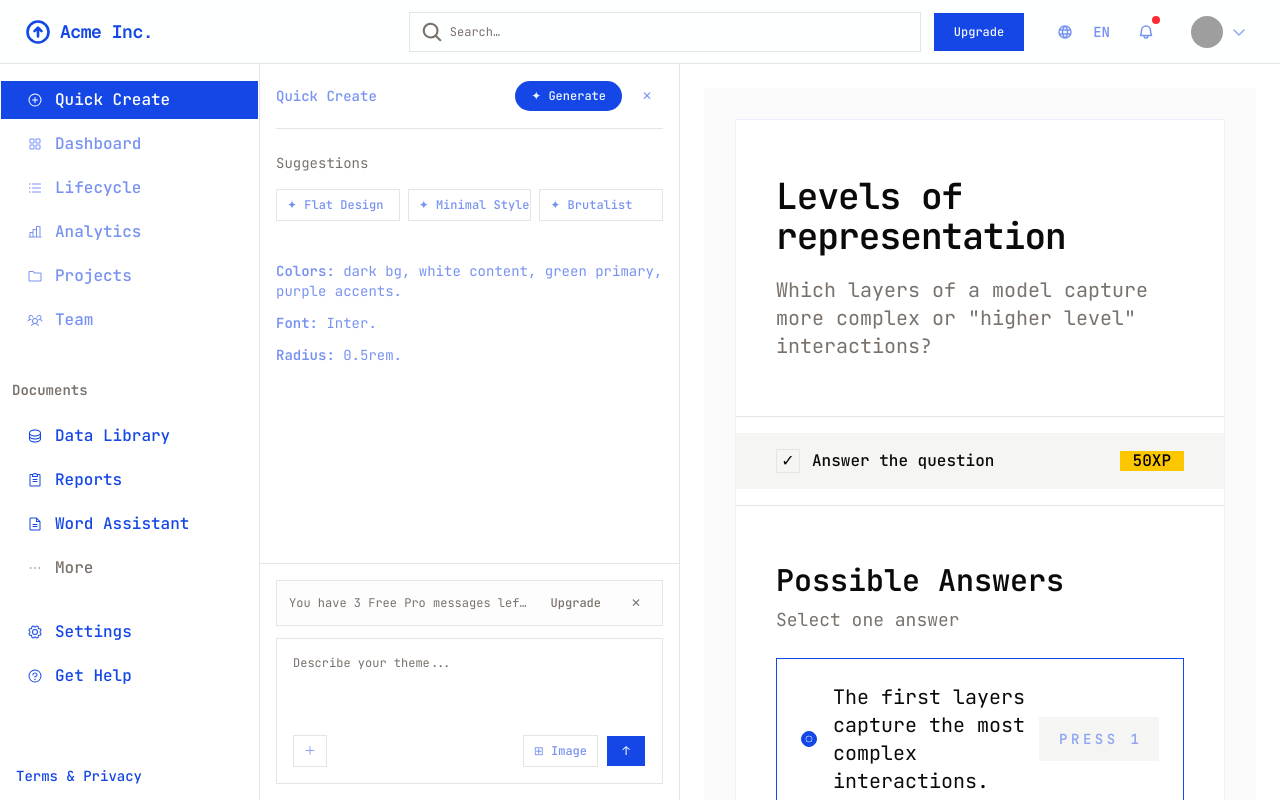
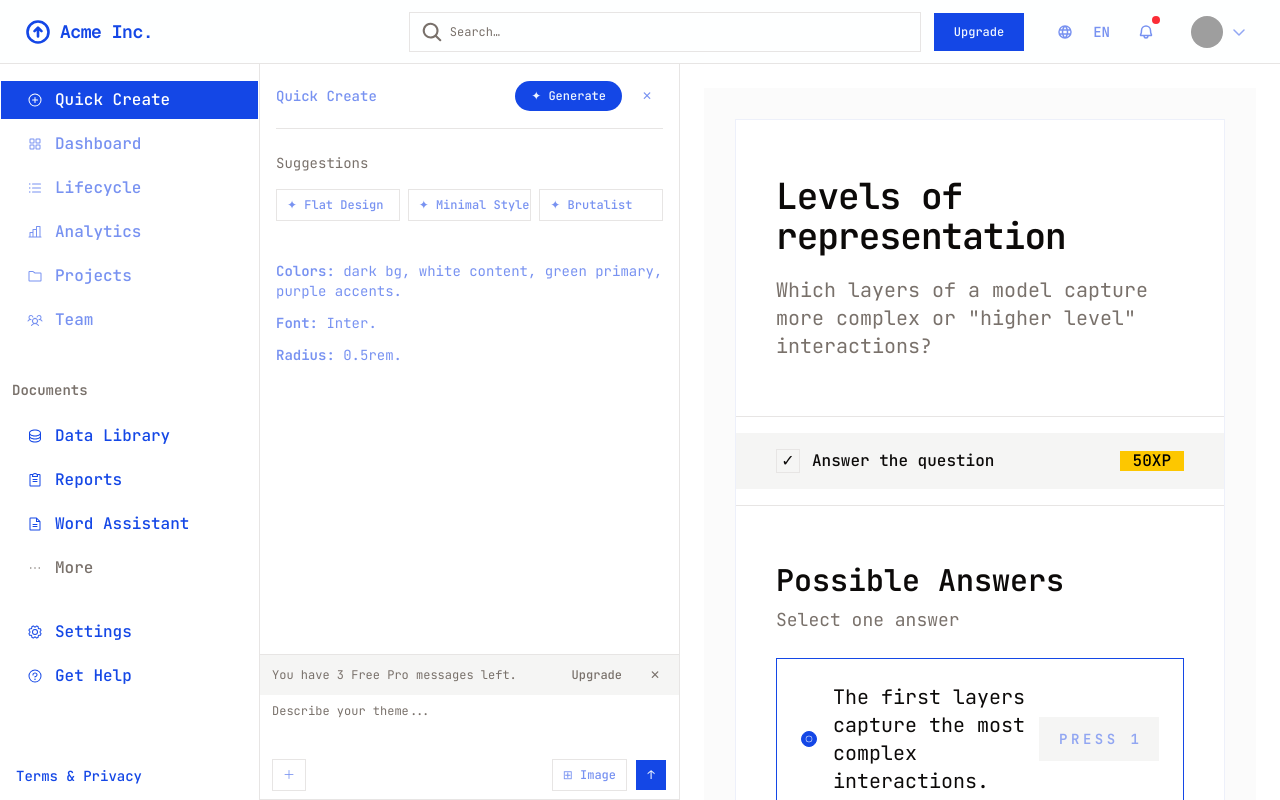
Before and after one commit to EugeneMakita/front-end, a Next.js app: page / in a window 1280 px wide. Built offline with nearby package versions, Linux system fonts and the light colour scheme; grey boxes are pictures that could not be loaded.

Commit message:
feat(quick-create): compact compose area with tighter padding to match design

```diff
--- a/components/quick-create-panel.tsx
+++ b/components/quick-create-panel.tsx
@@ -136,22 +136,34 @@ export default function QuickCreatePanel({
       </ScrollArea>
 
       {/* Composer */}
-      <div className="shrink-0 border-t px-4 py-4">
-        {/* Dismissible gray banner */}
+      <div className="shrink-0 border-t">
+        {/* input surface (drop target) */}
+        <div
+          className={cn(
+            "rounded-none border-0 border-b bg-background transition-[padding]",
+            isDraggingFiles && "p-3",
+            !isDraggingFiles && "p-0"
+          )}
+          onDragEnter={onDragEnter}
+          onDragOver={onDragOver}
+          onDragLeave={onDragLeave}
+          onDrop={onDrop}
+        >
+          {/* Dismissible gray banner - now inside the input surface */}
           {showQuotaBanner && (
-          <div className="mb-3 flex items-center gap-3 rounded-none border bg-muted/20 px-3 py-2 text-xs text-muted-foreground">
+            <div className="mb-0 flex items-center gap-3 rounded-none border-0 bg-muted px-3 py-2 text-xs text-muted-foreground">
               <div className="min-w-0 truncate">
                 You have 3 Free Pro messages left.
               </div>
 
-            <Button variant="ghost" size="sm" className="ml-auto h-7 px-2">
+              <Button variant="ghost" size="sm" className="ml-auto h-6 px-2 text-xs">
                 Upgrade
               </Button>
 
               <Button
                 variant="ghost"
                 size="icon"
-              className="h-7 w-7"
+                className="h-6 w-6"
                 onClick={() => setShowQuotaBanner(false)}
                 aria-label="Close banner"
               >
@@ -160,17 +172,7 @@ export default function QuickCreatePanel({
             </div>
           )}
 
-        {/* input surface (drop target) */}
-        <div
-          className={cn(
-            "rounded-none border bg-background/60 p-4 transition-[padding]",
-            isDraggingFiles && "p-5"
-          )}
-          onDragEnter={onDragEnter}
-          onDragOver={onDragOver}
-          onDragLeave={onDragLeave}
-          onDrop={onDrop}
-        >
+          <div className="px-3 py-2">
           {/* dashed drop area: only show when user is dragging files */}
           {isDraggingFiles && (
             <div className="mb-3 flex items-center justify-center gap-2 rounded-none border-[4px] border-dashed bg-muted/10 px-5 py-7 text-sm text-muted-foreground">
@@ -202,23 +204,23 @@ export default function QuickCreatePanel({
           <Textarea
             placeholder="Describe your theme..."
             className={cn(
-              "min-h-[64px] resize-none border-0 bg-transparent p-0",
-              "text-base outline-none",
+              "min-h-[48px] resize-none border-0 bg-transparent p-0",
+              "text-sm outline-none",
               "focus-visible:ring-0 focus-visible:ring-offset-0",
               "placeholder:text-muted-foreground"
             )}
           />
 
-          <div className="mt-4 flex items-center justify-between">
-            <Button variant="outline" className="rounded-none">
+          <div className="mt-2 flex items-center justify-between">
+            <Button variant="outline" className="rounded-none h-8">
               ＋
             </Button>
 
             <div className="flex items-center gap-2">
-              <Button variant="outline" className="rounded-none">
+              <Button variant="outline" className="rounded-none h-8 text-xs">
                 ⊞ Image
               </Button>
-              <Button className="rounded-none w-10" aria-label="Send">
+              <Button className="rounded-none w-8 h-8" aria-label="Send">
                 ↑
               </Button>
             </div>
@@ -226,5 +228,6 @@ export default function QuickCreatePanel({
           </div>
         </div>
       </div>
+    </div>
   )
 }
```
Lines whose indentation alone changed are shown as unchanged.
